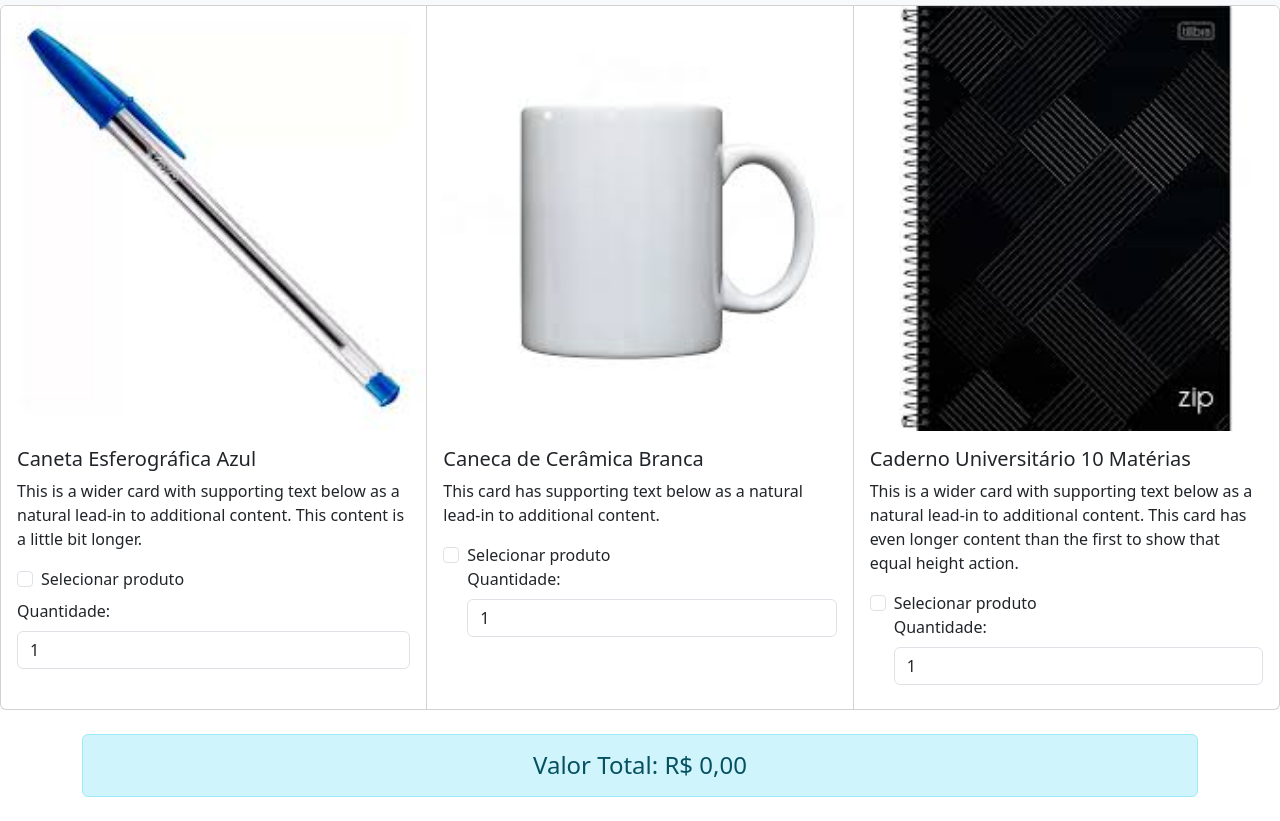
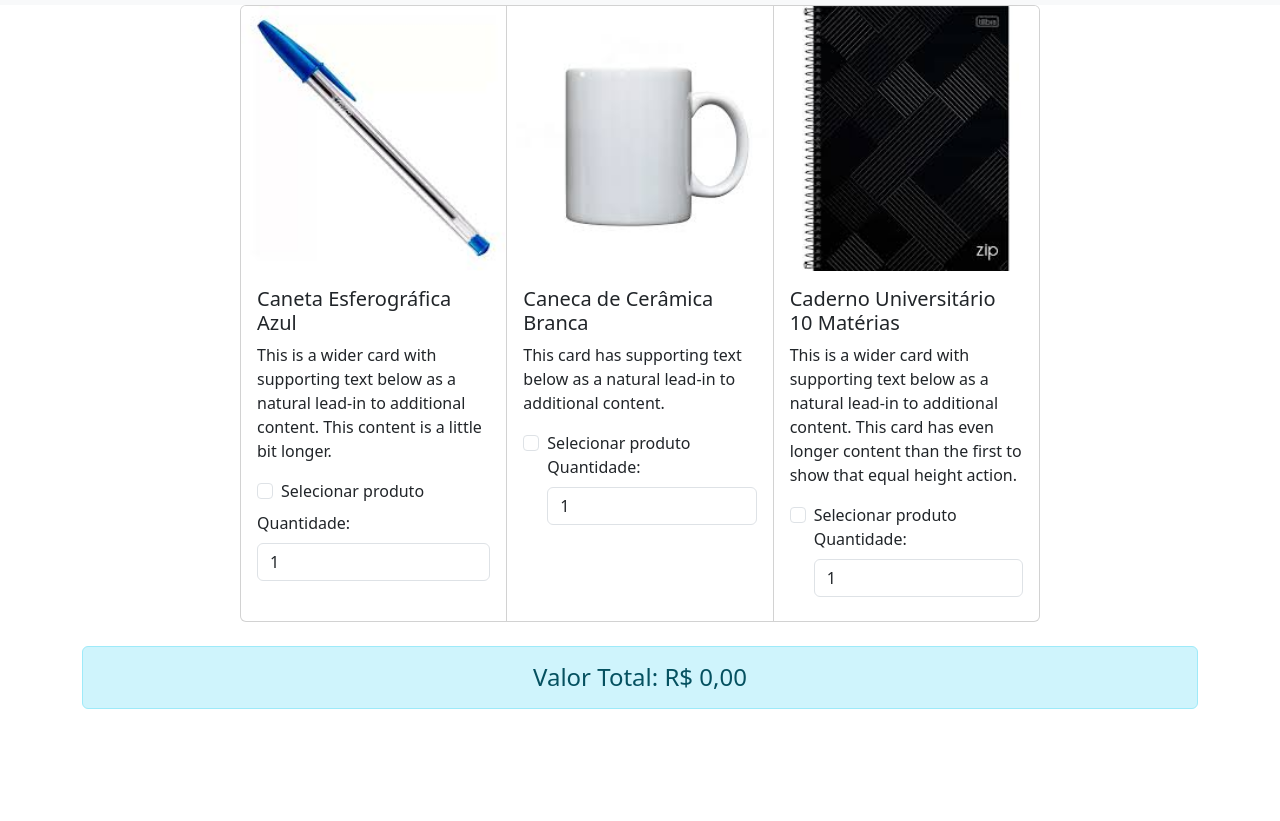
Before and after one commit to ArthurPrudente2006/meu-projeto-web, a plain HTML site: page produtos.html in a window 1280 px wide. Shown: the part 51-872 px from the top of the page. After the commit the page ends 800 px from the top, so only its background shows below. Drawn offline with nearby package versions, Linux system fonts and the light colour scheme.

Commit message:
alteracao estilo

```diff
--- a/produtos.html
+++ b/produtos.html
@@ -7,6 +7,12 @@
     <title>Meu projeto Web</title>
 
     <link href="https://cdn.jsdelivr.net/npm/bootstrap@5.3.2/dist/css/bootstrap.min.css" rel="stylesheet">
+    <style>
+        div.card-group {
+            width: 800px;
+            margin: auto;
+        }
+    </style>
 </head>
 
 <body>
```
